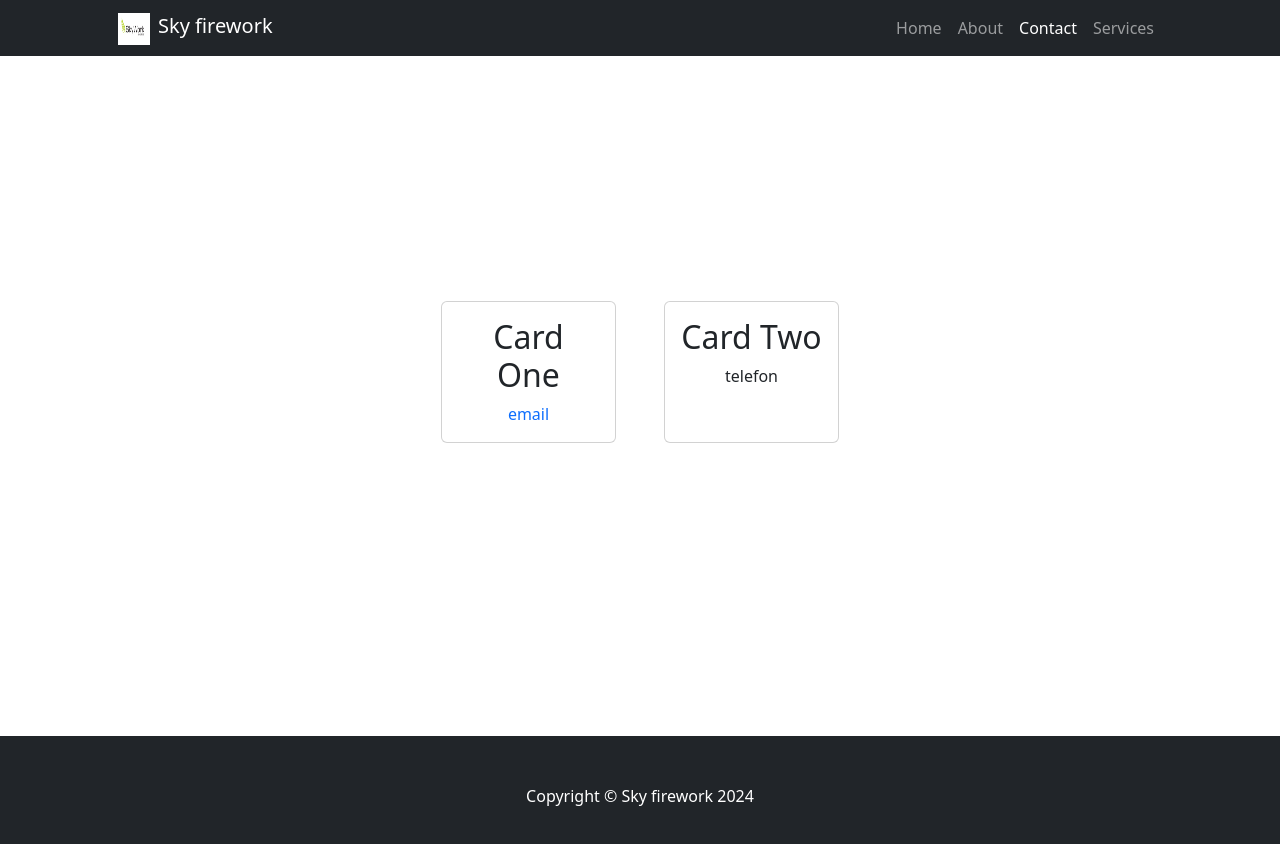
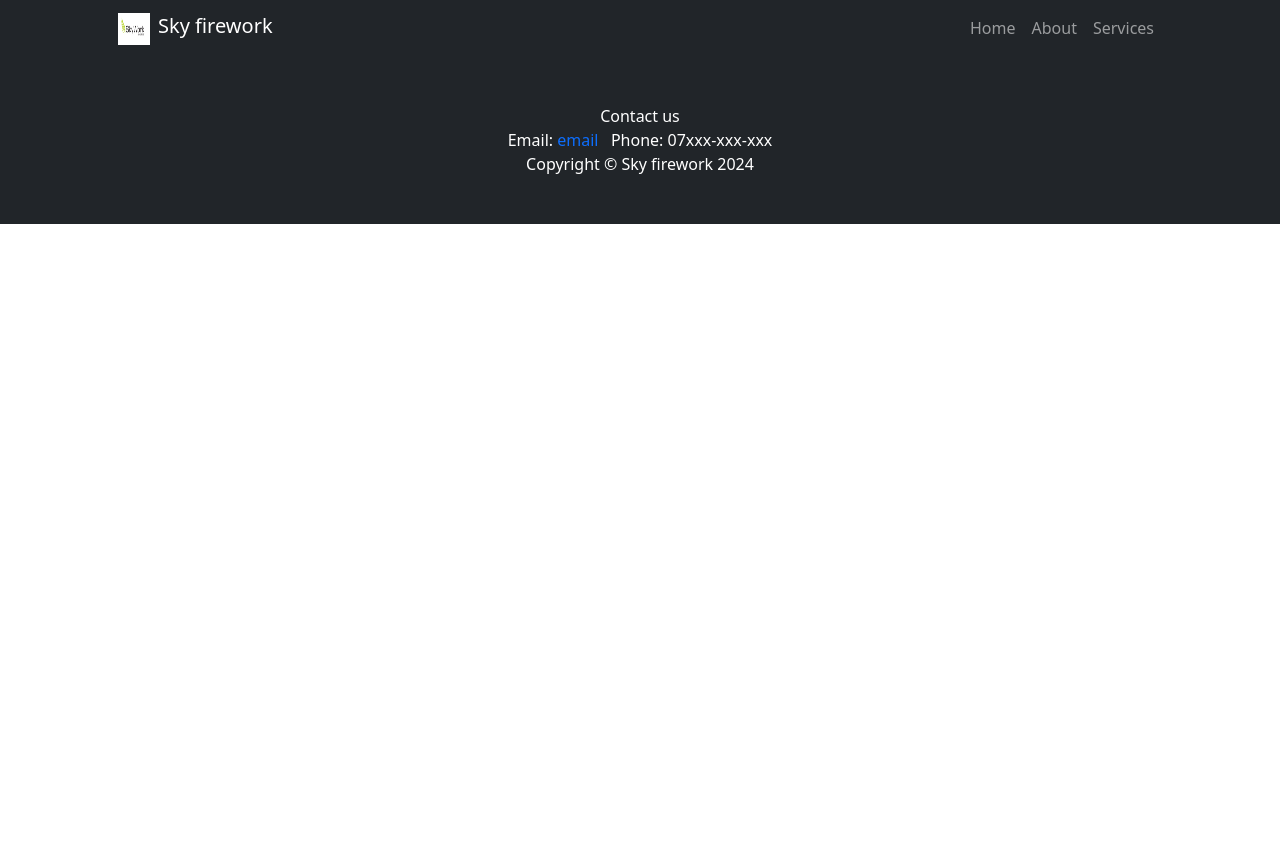
Before and after one commit to giulianoooas/proiectArtificii, a React (Create React App) app: page /contact in a window 1280 px wide. Shown: the top 844 px of the page. After the commit the page ends 800 px from the top, so only its background shows below. Built offline with nearby package versions, Linux system fonts and the light colour scheme.

Commit message:
remove contact page

```diff
--- a/src/App.js
+++ b/src/App.js
@@ -1,12 +1,11 @@
 import "./App.css";
 import "./styles/styles.css";
-import "./components/navbar.component";
 import { Navbar } from "./components/navbar.component";
 import { Footer } from "./components/footer.component";
 import { Home } from "./components/home.component";
-import { Contact } from "./components/contact.component";
 import { BrowserRouter, Route, Routes } from "react-router-dom";
 import { About } from "./components/about.component";
+import { Services } from "./components/services.component";
 
 function App() {
   return (
@@ -15,8 +14,8 @@ function App() {
         <Navbar />
         <Routes>
           <Route exact path="/" element={<Home />} />
-          <Route path="/contact" element={<Contact />} />
           <Route path="/about" element={<About />} />
+          <Route path="/services" element={<Services />} />
         </Routes>
       </BrowserRouter>
       <Footer />
--- a/src/components/contact.component.js
+++ /dev/null
@@ -1,28 +0,0 @@
-import "./../styles/contact.component.css";
-
-export const Contact = () => {
-  return (
-    <div className="container px-4 px-lg-5 contact-container">
-      <div className="row gx-4 gx-lg-5">
-        <div className="col-md-6 mb-5">
-          <div className="card h-100">
-            <div className="card-body">
-              <h2 className="card-title">Card One</h2>
-              <p className="card-text">
-                <a href="to:email">email</a>
-              </p>
-            </div>
-          </div>
-        </div>
-        <div className="col-md-6 mb-5">
-          <div className="card h-100">
-            <div className="card-body">
-              <h2 className="card-title">Card Two</h2>
-              <p className="card-text">telefon</p>
-            </div>
-          </div>
-        </div>
-      </div>
-    </div>
-  );
-};
--- a/src/components/footer.component.js
+++ b/src/components/footer.component.js
@@ -1,6 +1,12 @@
 export const Footer = () => {
   return (
     <footer className="py-5 bg-dark">
+      <div className="container px-4 px-lg-5">
+        <p className="m-0 text-center text-white">
+          Contact us <br />
+          Email: <a href="to:email">email</a> &nbsp; Phone: 07xxx-xxx-xxx
+        </p>
+      </div>
       <div className="container px-4 px-lg-5">
         <p className="m-0 text-center text-white">
           Copyright &copy; Sky firework 2024
--- a/src/components/navbar.component.js
+++ b/src/components/navbar.component.js
@@ -8,7 +8,8 @@ export const Navbar = () => {
   let currentPath = location.pathname;
   const paths = {
     home: "/",
-    contact: "/contact",
+    about: "/about",
+    services: "/services",
   };
 
   const putClass = (page) => {
@@ -52,15 +53,14 @@ export const Navbar = () => {
               </Link>
             </li>
             <li className="nav-item">
-              <span className={putClass("about")}>About</span>
-            </li>
-            <li className="nav-item">
-              <Link to="/contact">
-                <span className={putClass("contact")}>Contact</span>
+              <Link to="/about">
+                <span className={putClass("about")}>About</span>
               </Link>
             </li>
             <li className="nav-item">
-              <span className={putClass("services")}>Services</span>
+              <Link to="/services">
+                <span className={putClass("services")}>Services</span>
+              </Link>
             </li>
           </ul>
         </div>
--- a/src/components/services.component.js
+++ b/src/components/services.component.js
@@ -1,18 +1,15 @@
-export const About = () => {
+export const Services = () => {
   return (
     <div className="container px-4 px-lg-5 lead">
       <div className="gx-4 gx-lg-5 align-items-center my-5 text-center">
         <div>
-            <h1 className="mb-5">
+          <h1 className="mb-5">Services</h1>
+          <p>
             This is a template that is great for small businesses. It doesn't
             have too much fancy flare to it, but it makes a great use of the
             standard Bootstrap core components. Feel free to use this template
             for any project you want!
-            </h1>
-            <p>This is a template that is great for small businesses. It doesn't
-              have too much fancy flare to it, but it makes a great use of the
-              standard Bootstrap core components. Feel free to use this template
-              for any project you want!</p>
+          </p>
         </div>
       </div>
       <div className="row gx-4 gx-lg-5 align-items-center my-5">
@@ -28,28 +25,31 @@ export const About = () => {
             This is a template that is great for small businesses. It doesn't
             have too much fancy flare to it, but it makes a great use of the
             standard Bootstrap core components. Feel free to use this template
-            for any project you want!This is a template that is great for small businesses. It doesn't
-              have too much fancy flare to it, but it makes a great use of the
-              standard Bootstrap core components. Feel free to use this template
-              for any project you want
+            for any project you want!This is a template that is great for small
+            businesses. It doesn't have too much fancy flare to it, but it makes
+            a great use of the standard Bootstrap core components. Feel free to
+            use this template for any project you want
           </p>
         </div>
 
         <div className="gx-4 gx-lg-5 align-items-center my-5 text-center kbd lead">
           <div>
-            <p>This is a template that is great for small businesses. It doesn't
+            <p>
+              This is a template that is great for small businesses. It doesn't
               have too much fancy flare to it, but it makes a great use of the
               standard Bootstrap core components. Feel free to use this template
-              for any project you want!This is a template that is great for small businesses. It doesn't
-              have too much fancy flare to it, but it makes a great use of the
-              standard Bootstrap core components. Feel free to use this template
-              for any project you wantThis is a template that is great for small businesses. It doesn't
-              have too much fancy flare to it, but it makes a great use of the
-              standard Bootstrap core components. Feel free to use this template
-              for any project you wantThis is a template that is great for small businesses. It doesn't
-              have too much fancy flare to it, but it makes a great use of the
-              standard Bootstrap core components. Feel free to use this template
-              for any project you want</p>
+              for any project you want!This is a template that is great for
+              small businesses. It doesn't have too much fancy flare to it, but
+              it makes a great use of the standard Bootstrap core components.
+              Feel free to use this template for any project you wantThis is a
+              template that is great for small businesses. It doesn't have too
+              much fancy flare to it, but it makes a great use of the standard
+              Bootstrap core components. Feel free to use this template for any
+              project you wantThis is a template that is great for small
+              businesses. It doesn't have too much fancy flare to it, but it
+              makes a great use of the standard Bootstrap core components. Feel
+              free to use this template for any project you want
+            </p>
           </div>
         </div>
       </div>
--- a/src/styles/contact.component.css
+++ /dev/null
@@ -1,6 +0,0 @@
-.contact-container {
-  display: flex;
-  align-items: center;
-  justify-content: center;
-  height: 85vh;
-}
```
Lines whose indentation alone changed are shown as unchanged.
